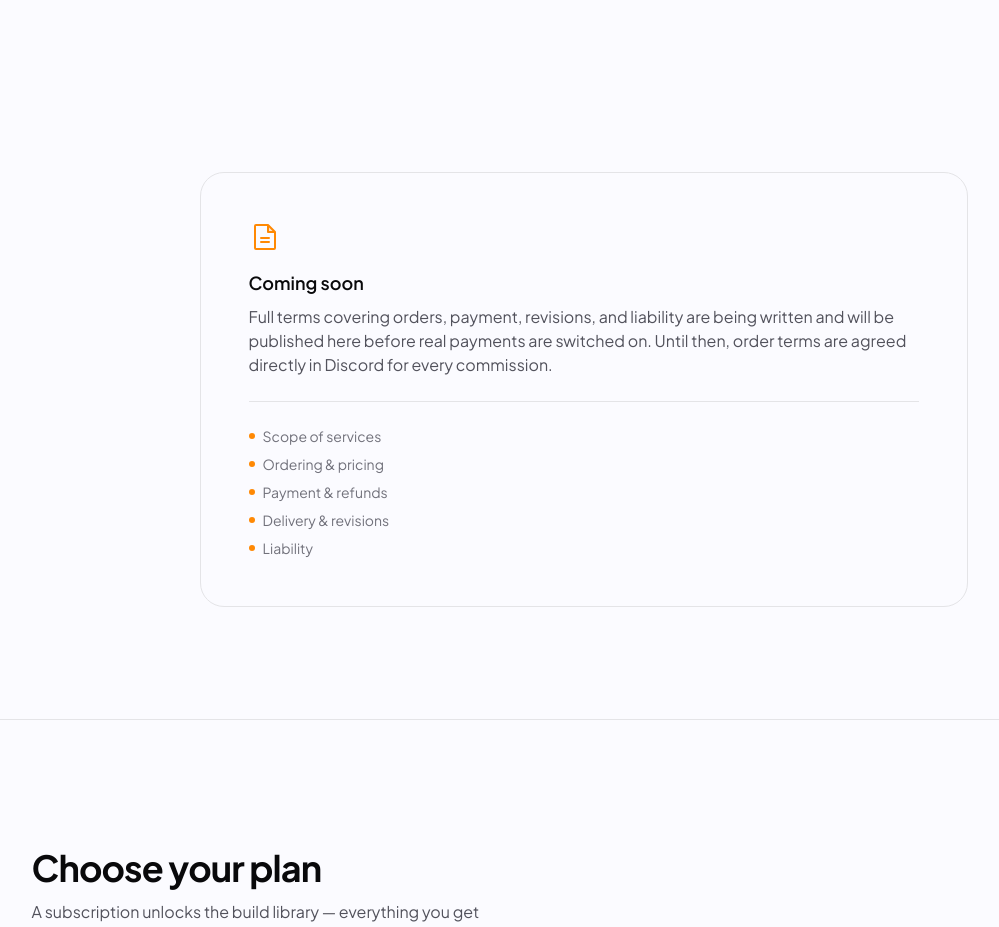
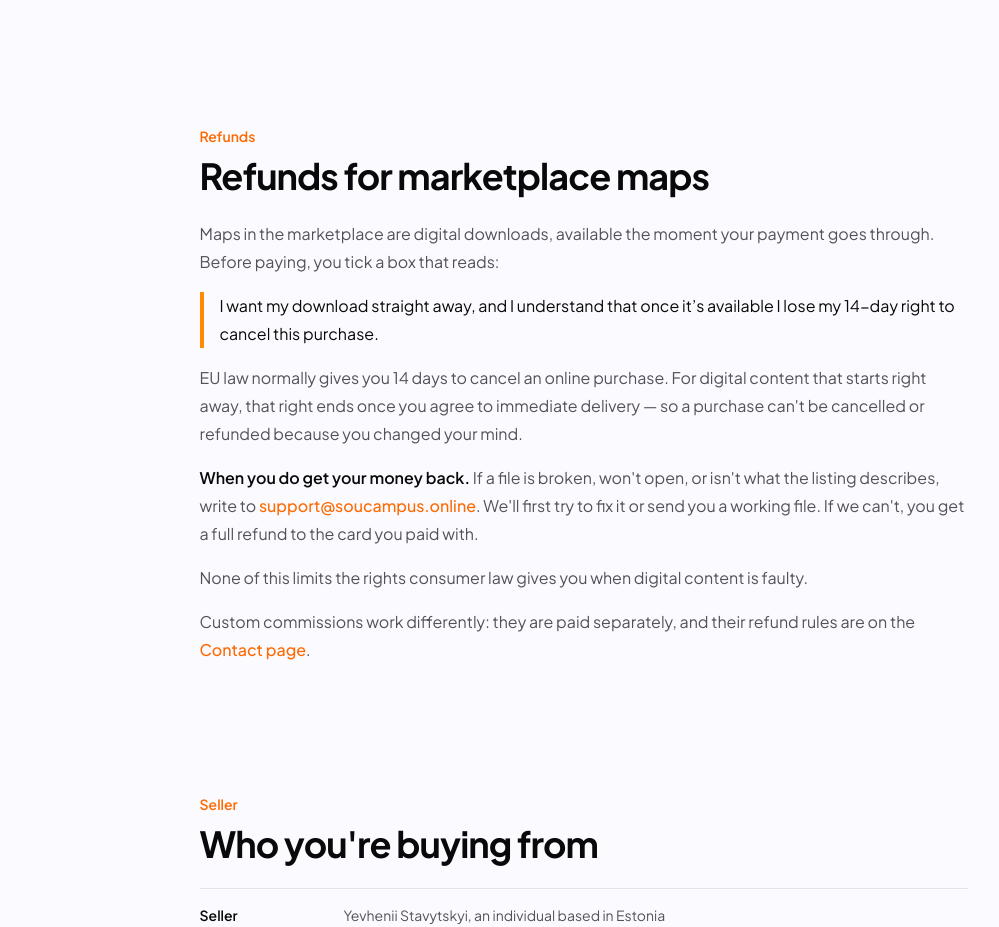
Before and after one commit to SouCampusV2/soucampusWeb, a Next.js app: page /terms in a window 1280 px wide. Shown: the part 1860-2787 px from the top of the page, without its empty margins (49-1048 px from the left). Built offline with nearby package versions, Linux system fonts and the light colour scheme; no server answers; a web font is replaced by a local one.

Commit message:
Publish the refund policy and seller details in the terms and index the page

```diff
--- a/src/app/(site)/terms/page.tsx
+++ b/src/app/(site)/terms/page.tsx
@@ -6,6 +6,8 @@ import { BASE_RATE, HIGH_RATE, HIGH_RATE_THRESHOLD } from "@/lib/pricing";
 import { PageGlow } from "@/components/PageGlow";
 import { ArticleBody } from "@/components/ArticleBody";
 import { getWikiArticle } from "@/lib/wiki";
+import { SUPPORT_EMAIL } from "@/lib/site";
+import { SELLER, WAIVER_TEXT } from "@/lib/legal";
 
 // Лицензия рисуется ИЗ ТОЙ ЖЕ статьи вики, а не переписана сюда своими
 // словами (решение владельца 2026-09-05: «сделай одинаково и там и там, в
@@ -49,20 +51,30 @@ const displayFont = Unbounded({
   subsets: ["latin"],
 });
 
+// Индексируется с 2026-09-26. До этого стоял noindex: живым был один
+// раздел цен. Теперь здесь условия покупки, возвраты и продавец — то, что
+// Stripe и право ЕС требуют держать публично, и прятать это от поиска
+// значило бы прятать от покупателя.
 export const metadata: Metadata = {
   title: "Terms of Service",
-  // В основном заглушка (живой только раздел #pricing) — прячем от индексации
-  // до полноценного ToS (Этап 4), чтобы неготовая страница не шла в выдачу.
-  robots: { index: false, follow: true },
+  description:
+    "Pricing, licensing, refunds for marketplace maps, and who you are buying from at SouCampus builds.",
+  // ⚠️ Свой canonical обязателен: без него страница наследует "/" из
+  // корневого layout и говорит поисковику «я копия главной». Под noindex
+  // это было безвредно, после снятия — выкинуло бы /terms из выдачи.
+  alternates: { canonical: "/terms" },
 };
 
 // «Licensing & usage rights» из списка убран 05.09: он больше не
 // «coming», он ниже на этой же странице. Обещать написать то, что уже
 // написано, — способ выглядеть менее готовым, чем ты есть.
+// «Payment & refunds» сузился до заказов 26.09: возвраты за карты
+// магазина теперь живой раздел #refunds, а условия заказных построек
+// по-прежнему согласуются в Discord.
 const SECTIONS = [
   "Scope of services",
   "Ordering & pricing",
-  "Payment & refunds",
+  "Commission payment",
   "Delivery & revisions",
   "Liability",
 ];
@@ -88,9 +100,9 @@ export default function TermsPage() {
           Terms of Service
         </h1>
         <p className="mt-4 text-zinc-600 dark:text-zinc-400">
-          Pricing and licensing below are final. The rest of the terms is
-          still being written and will be published before the shop starts
-          taking real payments — the outline is at the bottom.
+          Pricing, licensing, refunds for marketplace maps and the seller
+          details below are final. Terms for custom commissions are still
+          being written — the outline is at the bottom.
         </p>
       </section>
 
@@ -150,6 +162,89 @@ export default function TermsPage() {
         </section>
       )}
 
+      {/* Возвраты за карты магазина — решение владельца 26.09 (вариант A:
+          после оплаты возврата нет, кроме неисправного файла). Текст
+          согласия берётся из lib/legal.ts — тот же, что у галочки при
+          оплате: человек должен найти здесь ровно то, под чем
+          подписался. Обещания про деньги — только со слов владельца. */}
+      <section id="refunds" className="mx-auto max-w-3xl scroll-mt-24 py-10 sm:py-16">
+        <span className="text-sm font-semibold text-orange-500">Refunds</span>
+        <h2 className="mt-2 text-3xl font-bold tracking-tight text-zinc-950 dark:text-zinc-50 sm:text-4xl">
+          Refunds for marketplace maps
+        </h2>
+        <div className="mt-6 space-y-4 leading-7 text-zinc-600 dark:text-zinc-400">
+          <p>
+            Maps in the marketplace are digital downloads, available the
+            moment your payment goes through. Before paying, you tick a box
+            that reads:
+          </p>
+          <blockquote className="border-l-4 border-orange-400 pl-4 text-zinc-950 dark:text-zinc-50">
+            {WAIVER_TEXT}
+          </blockquote>
+          <p>
+            EU law normally gives you 14 days to cancel an online purchase.
+            For digital content that starts right away, that right ends once
+            you agree to immediate delivery — so a purchase can&apos;t be
+            cancelled or refunded because you changed your mind.
+          </p>
+          <p>
+            <span className="font-semibold text-zinc-950 dark:text-zinc-50">
+              When you do get your money back.
+            </span>{" "}
+            If a file is broken, won&apos;t open, or isn&apos;t what the
+            listing describes, write to{" "}
+            <a
+              href={`mailto:${SUPPORT_EMAIL}`}
+              className="font-medium text-orange-500 transition-colors hover:text-orange-600"
+            >
+              {SUPPORT_EMAIL}
+            </a>
+            . We&apos;ll first try to fix it or send you a working file. If we
+            can&apos;t, you get a full refund to the card you paid with.
+          </p>
+          <p>
+            None of this limits the rights consumer law gives you when
+            digital content is faulty.
+          </p>
+          <p>
+            Custom commissions work differently: they are paid separately,
+            and their refund rules are on the{" "}
+            <Link
+              href="/contact#faq"
+              className="font-medium text-orange-500 transition-colors hover:text-orange-600"
+              data-page-transition="true"
+            >
+              Contact page
+            </Link>
+            .
+          </p>
+        </div>
+      </section>
+
+      {/* Продавец. Право ЕС: имя, географический адрес и почта в
+          легкодоступном месте. Дескриптор выписки — из решений по
+          аккаунту Stripe (docs/STRIPE.md): узнанное списание — не
+          оспоренное списание. */}
+      <section id="seller" className="mx-auto max-w-3xl scroll-mt-24 py-10 sm:py-16">
+        <span className="text-sm font-semibold text-orange-500">Seller</span>
+        <h2 className="mt-2 text-3xl font-bold tracking-tight text-zinc-950 dark:text-zinc-50 sm:text-4xl">
+          Who you&apos;re buying from
+        </h2>
+        <dl className="mt-6 divide-y divide-zinc-200 border-y border-zinc-200 text-sm dark:divide-zinc-800 dark:border-zinc-800">
+          {[
+            ["Seller", `${SELLER.name}, an individual based in Estonia`],
+            ["Address", SELLER.address],
+            ["Email", SUPPORT_EMAIL],
+            ["Payments", "Processed by Stripe. The charge appears on your bank statement as SOUCAMPUS.ONLINE."],
+          ].map(([term, value]) => (
+            <div key={term} className="grid gap-1 py-4 sm:grid-cols-[8rem_1fr] sm:gap-4">
+              <dt className="font-semibold text-zinc-950 dark:text-zinc-50">{term}</dt>
+              <dd className="text-zinc-600 dark:text-zinc-400">{value}</dd>
+            </div>
+          ))}
+        </dl>
+      </section>
+
       <section className="mx-auto max-w-3xl py-16 sm:py-28">
         <div className="rounded-3xl border border-zinc-200 bg-[#fbfbff] p-8 dark:border-zinc-800 dark:bg-zinc-900 sm:p-12">
           <FileText size={32} className="text-orange-400" weight="duotone" />
@@ -157,10 +252,9 @@ export default function TermsPage() {
             Coming soon
           </h2>
           <p className="mt-2 text-zinc-600 dark:text-zinc-400">
-            Full terms covering orders, payment, revisions, and liability are
-            being written and will be published here before real payments are
-            switched on. Until then, order terms are agreed directly in
-            Discord for every commission.
+            Full terms for custom commissions — orders, payment, revisions
+            and liability — are being written. Until then, order terms are
+            agreed directly in Discord for every commission.
           </p>
 
           <ul className="mt-6 space-y-2 border-t border-zinc-200 pt-6 text-sm text-zinc-500 dark:border-zinc-800 dark:text-zinc-400">
--- a/src/app/sitemap.ts
+++ b/src/app/sitemap.ts
@@ -11,8 +11,8 @@ import { getAllUpdates } from "@/lib/updates";
 //
 // Работы и отзывы берём ИЗ БАЗЫ (getAllProjects/getAllReviews), а не списком
 // руками: добавил работу строкой в Supabase — она попадает в карту сама, без
-// правки кода. /terms сюда НЕ включаем — заглушка под noindex (см. page.tsx);
-// /privacy включаем, она настоящая.
+// правки кода. /terms и /privacy включаем: с 26.09 /terms больше не
+// заглушка под noindex — там условия покупки, возвраты и продавец.
 // /marketplace и товары появляются в карте только когда есть опубликованные товары —
 // та же логика, что у robots в shop/page.tsx: пустой каталог не индексируем.
 
@@ -33,10 +33,11 @@ export default async function sitemap(): Promise<MetadataRoute.Sitemap> {
     { url: `${SITE_URL}/about`, lastModified: now, changeFrequency: "monthly", priority: 0.6 },
     { url: `${SITE_URL}/contact`, lastModified: now, changeFrequency: "monthly", priority: 0.7 },
     { url: `${SITE_URL}/faq`, lastModified: now, changeFrequency: "monthly", priority: 0.6 },
-    // /privacy В КАРТЕ ЕСТЬ, в отличие от /terms — тот заглушка под noindex,
-    // а политика конфиденциальности настоящая и обязана быть находимой.
-    // Плюс её забирает Google при проверке OAuth-приложения.
+    // Обе юридические страницы обязаны быть находимыми. /privacy к тому
+    // же забирает Google при проверке OAuth-приложения; /terms (с 26.09)
+    // — условия покупки, на которые ссылается галочка при оплате.
     { url: `${SITE_URL}/privacy`, lastModified: now, changeFrequency: "yearly", priority: 0.3 },
+    { url: `${SITE_URL}/terms`, lastModified: now, changeFrequency: "yearly", priority: 0.3 },
   ];
 
   const projectPages: MetadataRoute.Sitemap = projects.map((p) => ({
@@ -46,7 +47,7 @@ export default async function sitemap(): Promise<MetadataRoute.Sitemap> {
     priority: 0.8,
   }));
 
-  // Вики — настоящий контент, в отличие от /terms: индексируем и
+  // Вики — настоящий контент: индексируем и
   // корневую страницу, и каждую статью. Список берётся из WIKI_ARTICLES,
   // а не переписывается сюда руками, — новая статья попадает в карту
   // сама, ровно как работы портфолио попадают из базы.
```
